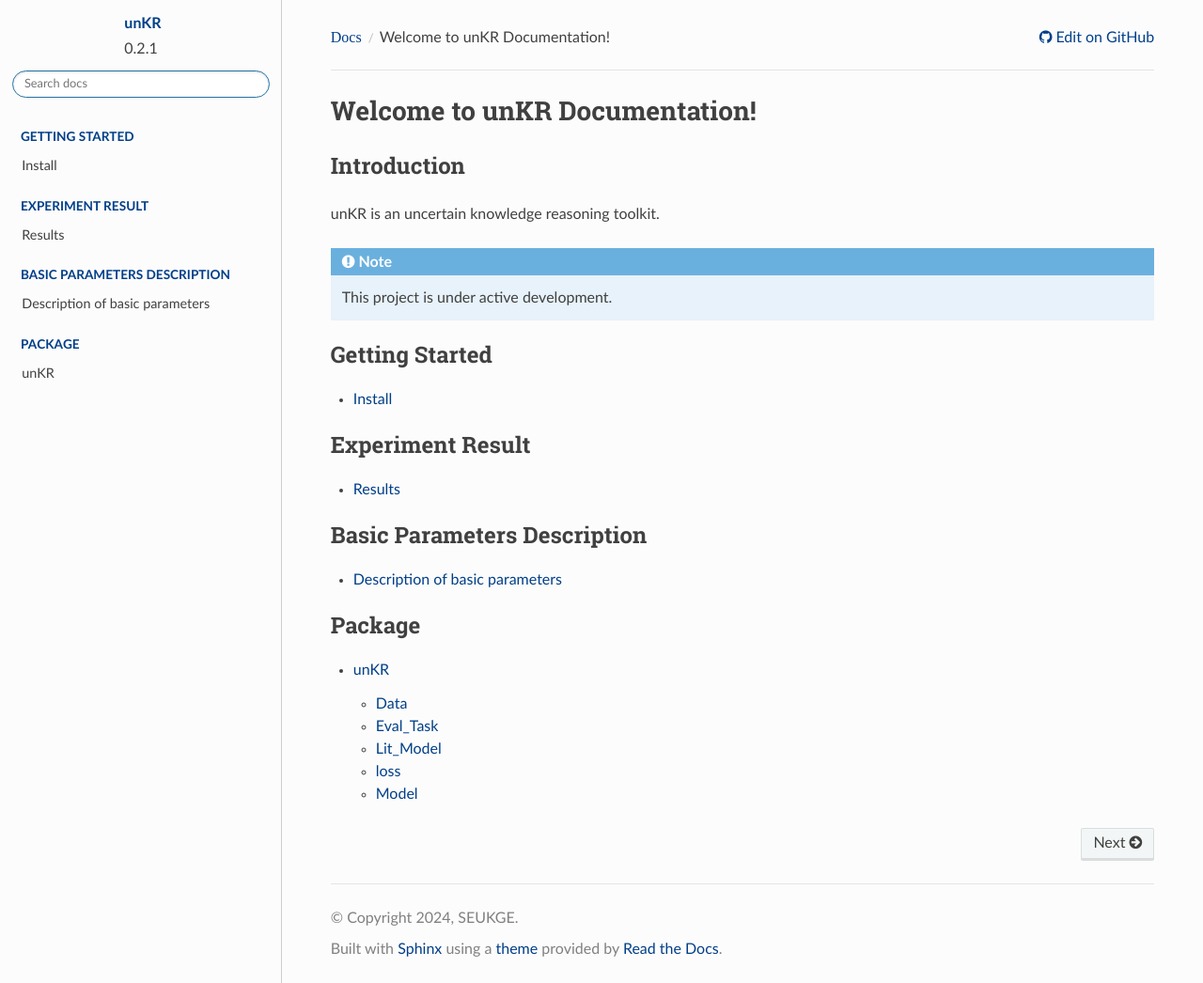
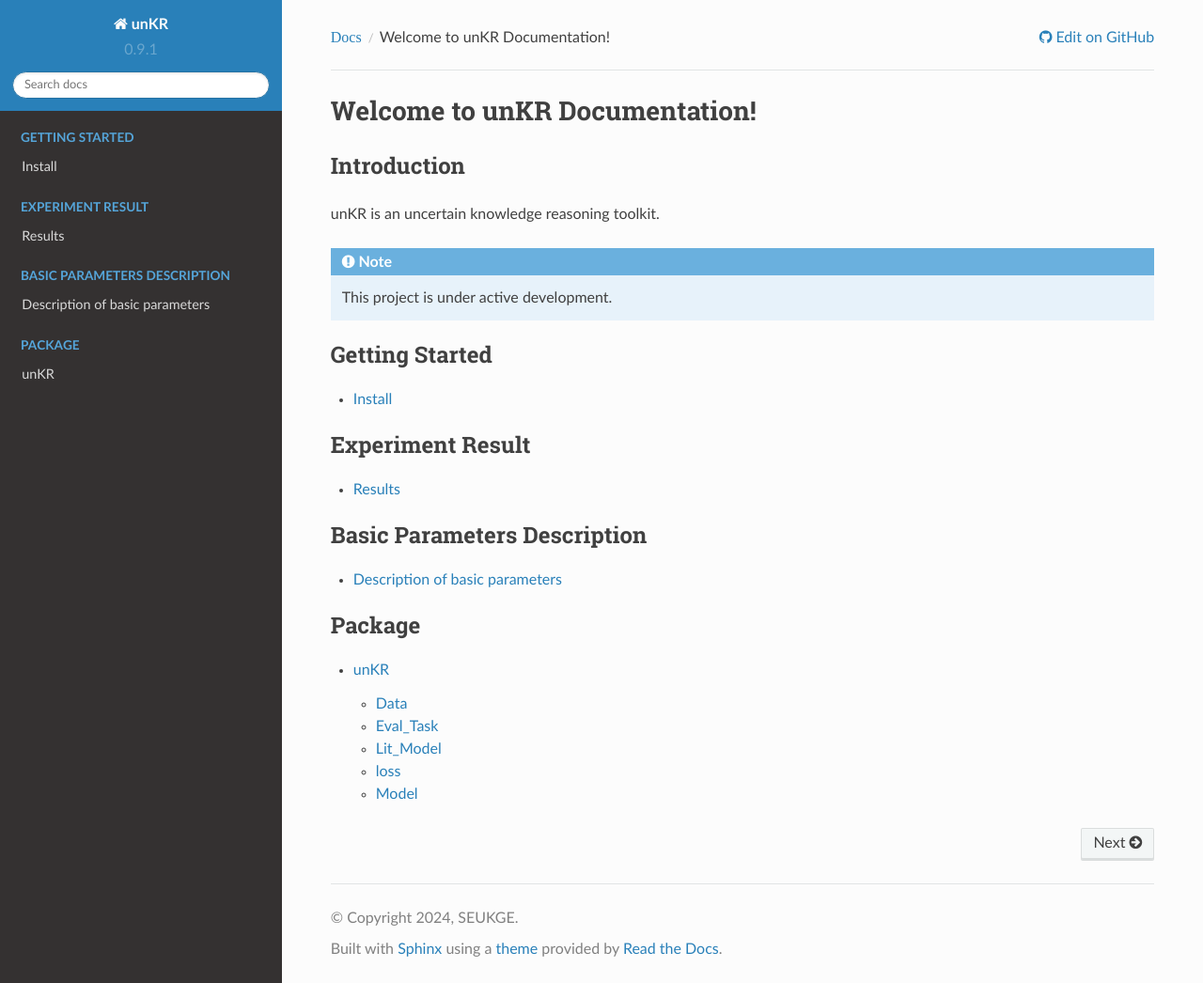
Before and after one commit to seucoin/unKR, a Sphinx documentation site: the page built from docs/source/index.rst, in a window 1280 px wide and 1046 px high. Shown: the whole window at 94% size. Built offline with Sphinx 7.4.7 and the Read the Docs theme 2.0.0, drawn with Linux system fonts in a browser that asks for light colours; pages that are not in the unit, such as notebooks, are missing from menus.

Commit message:
update css

```diff
--- a/docs/source/_static/css/custom.css
+++ b/docs/source/_static/css/custom.css
@@ -1,55 +1,3 @@
-a,
-.wy-menu-vertical header,
-.wy-menu-vertical p.caption,
-.wy-nav-top .fa-bars,
-.wy-menu-vertical a:hover,
-
-.rst-content code.literal, .rst-content tt.literal
-
-{
-	color: rgb(0, 63, 136) !important;
-}
-
-/* inspired by sphinx press theme */
-.wy-menu.wy-menu-vertical li.toctree-l1.current > a {
-	border-left: solid 8px #4122f0 !important;
-	border-top: none;
-	border-bottom: none;
-}
-
-.wy-menu.wy-menu-vertical li.toctree-l1.current > ul {
-	border-left: solid 8px #4719ee !important;
-}
-/* inspired by sphinx press theme */
-
-.wy-nav-side {
-	color: unset !important;
-	background: unset !important;
-	border-right: solid 1px #ccc !important;
-}
-
-.wy-side-nav-search,
-.wy-nav-top,
-.wy-menu-vertical li,
-.wy-menu-vertical li a:hover,
-.wy-menu-vertical li a
-{
-	background: unset !important;
-}
-
-.wy-menu-vertical li.current a {
-	border-right: unset !important;
-}
-
-.wy-side-nav-search div,
-.wy-menu-vertical a {
-	color: #404040 !important;
-}
-
-.wy-menu-vertical button.toctree-expand {
-	color: #333 !important;
-}
-
 .wy-nav-content {
 	max-width: unset;
 }
@@ -62,55 +10,6 @@
 	content: "Docs";
 }
 
-.wy-side-nav-search .icon-home:before {
-	content: "";
-}
-
-dl.field-list {
-	display: block !important;
-}
-
-dl.field-list > dt:after {
-	content: "" !important;
-}
-
-dl.field-list > dt {
-	display: table;
-	padding-left: 6px !important;
-	padding-right: 6px !important;
-	margin-bottom: 4px !important;
-	padding-bottom: 1px !important;
-	background: #f6ecd852;
-	border-left: solid 2px #ccc;
-}
-
-
-dl.py.class>dt
-{
-	color: rgba(17, 16, 17, 0.822) !important;
-	background: rgb(226, 241, 250) !important;
-	border-top: solid 2px #58b5cc !important;
-}
-
-dl.py.method>dt
-{
-	background: rgb(226, 241, 250) !important;
-	border-left: solid 2px #bcb3be !important;
-}
-
-dl.py.attribute>dt,
-dl.py.property>dt
-{
-	background: rgb(226, 241, 250) !important;
-	border-left: solid 2px #58b5cc !important;
-}
-
-.fa-plus-square-o::before, .wy-menu-vertical li button.toctree-expand::before,
-.fa-minus-square-o::before, .wy-menu-vertical li.current > a button.toctree-expand::before, .wy-menu-vertical li.on a button.toctree-expand::before
-{
-	content: "";
-}
-
 .rst-content .viewcode-back,
 .rst-content .viewcode-link
 {
--- a/docs/source/conf.py
+++ b/docs/source/conf.py
@@ -14,8 +14,8 @@
 copyright = '2024, SEUKGE'
 author = 'SEU'
 
-release = '0.2'
-version = '0.2.1'
+release = '0.9'
+version = '0.9.1'
 
 # -- General configuration
 
```
